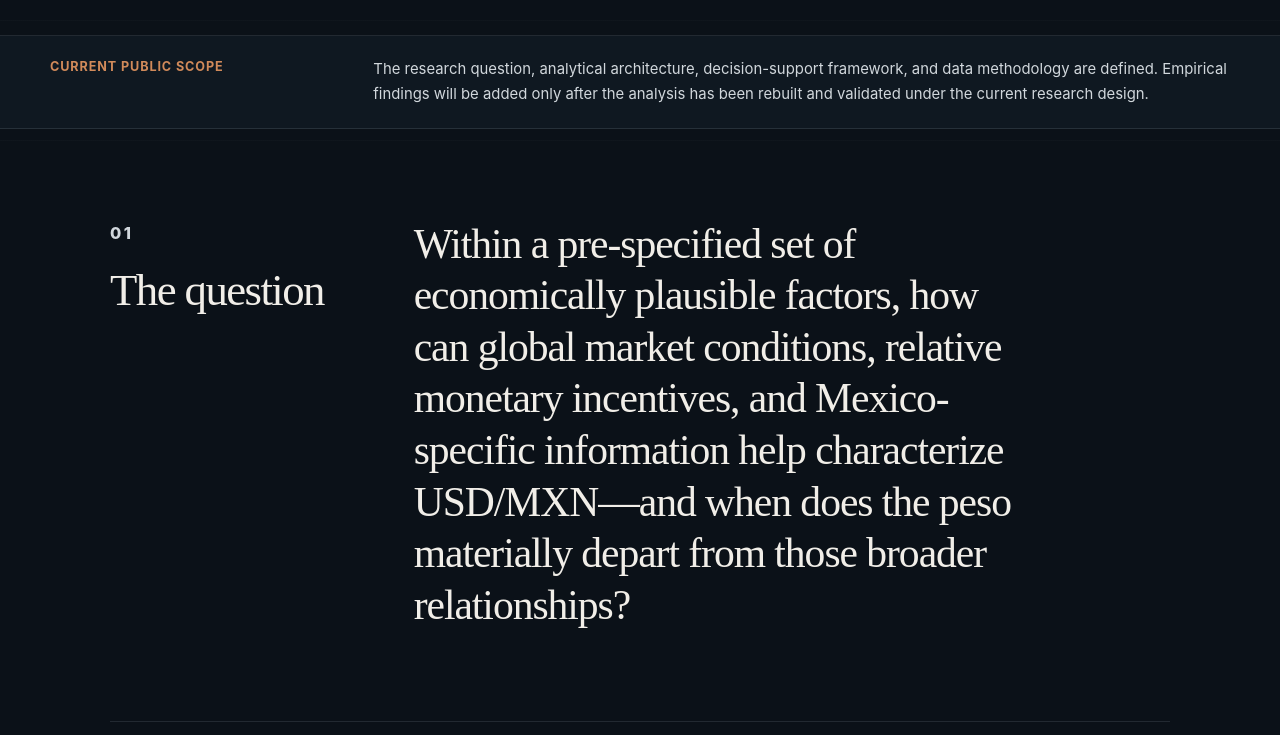
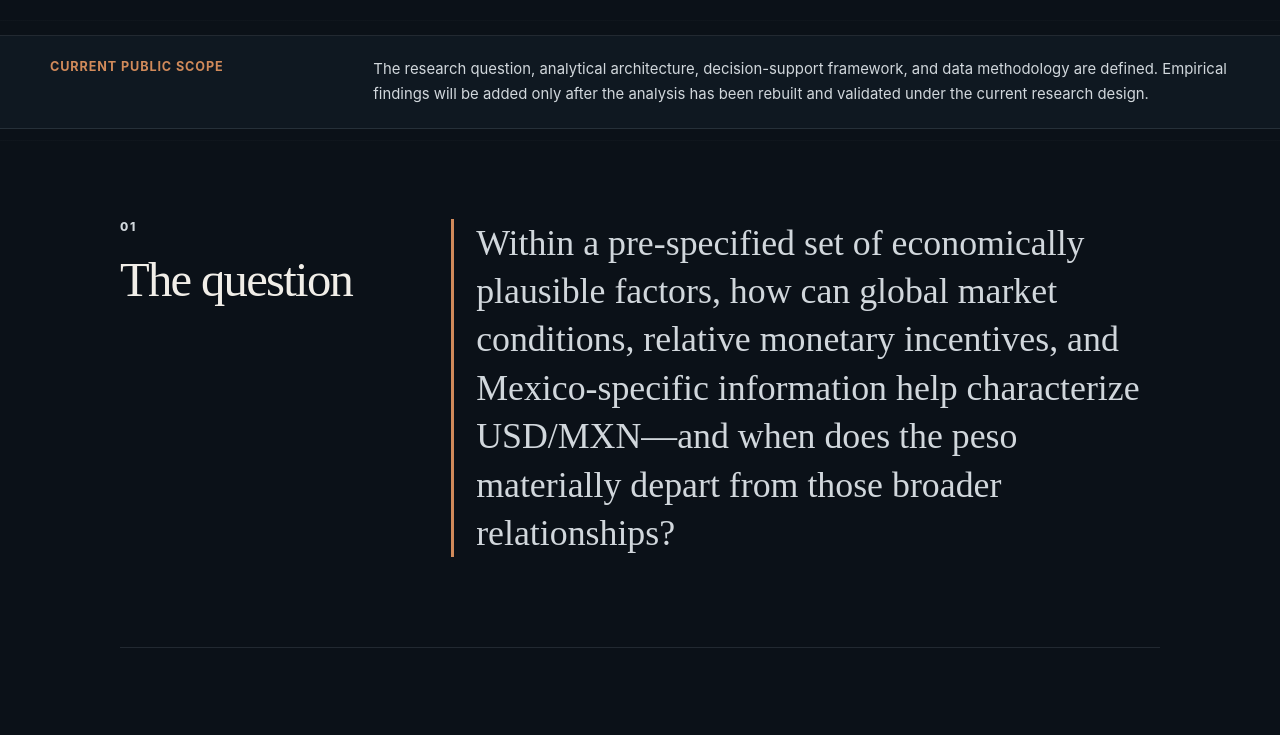
Before and after one commit to LuisGCanales/LuisGCanales.github.io, a website: page work/usdmxn/index.html in a window 1280 px wide. Shown: the part 620-1355 px from the top of the page. Drawn offline with Linux system fonts and the light colour scheme.

Commit message:
Restore pre-dark project typography

```diff
--- a/assets/css/styles.css
+++ b/assets/css/styles.css
@@ -546,15 +546,15 @@ img {
 }
 
 .article-shell {
-  width: min(calc(100% - 3rem), 1060px);
+  width: min(calc(100% - 3rem), 1040px);
   margin-inline: auto;
 }
 
 .content-section {
   display: grid;
-  grid-template-columns: minmax(170px, 0.3fr) minmax(0, 1fr);
-  gap: clamp(2.5rem, 6vw, 5.75rem);
-  padding: clamp(4.5rem, 7vw, 6.75rem) 0;
+  grid-template-columns: minmax(180px, 0.34fr) minmax(0, 1fr);
+  gap: clamp(2.5rem, 7vw, 6.5rem);
+  padding: clamp(4rem, 7vw, 6.5rem) 0;
   border-bottom: 1px solid var(--line);
 }
 
@@ -564,7 +564,7 @@ img {
 
 .content-section h2 {
   margin: 0;
-  font-size: clamp(2rem, 3.5vw, 3rem);
+  font-size: clamp(2rem, 3.8vw, 3.2rem);
 }
 
 .content-section h3 {
@@ -577,28 +577,20 @@ img {
 .content-section p {
   margin: 0 0 1.15rem;
   color: var(--ink-soft);
-  font-size: 1.02rem;
-  line-height: 1.78;
-}
-
-.content-section > :last-child {
-  max-width: var(--reading);
 }
 
 .content-section p:last-child {
   margin-bottom: 0;
 }
 
-.content-section .lead-question {
+.lead-question {
   margin: 0;
-  max-width: 29ch;
+  padding-left: 1.4rem;
+  border-left: 3px solid var(--copper);
   color: var(--ink);
   font-family: var(--serif);
-  font-size: clamp(1.85rem, 3.25vw, 2.75rem);
-  font-weight: 500;
-  letter-spacing: -0.025em;
-  line-height: 1.24;
-  text-wrap: pretty;
+  font-size: clamp(1.55rem, 2.8vw, 2.3rem);
+  line-height: 1.35;
 }
 
 .principle-box,
--- a/scripts/build.mjs
+++ b/scripts/build.mjs
@@ -7,7 +7,7 @@ const linkedin = 'https://www.linkedin.com/in/luiscanalesmx/';
 const github = 'https://github.com/luisgcanales';
 const email = 'luis.canales.oc@gmail.com';
 const cv = '/assets/docs/Luis_Canales_Portfolio_CV.pdf';
-const assetVersion = '20260914-visuals';
+const assetVersion = '20260914-editorial-restore';
 
 const projects = [
   {
--- a/work/usdmxn/index.html
+++ b/work/usdmxn/index.html
@@ -9,7 +9,7 @@
   <meta name="theme-color" content="#0b1118">
   <link rel="canonical" href="https://luisgcanales.github.io/work/usdmxn/">
   <link rel="icon" type="image/svg+xml" href="/assets/images/favicon.svg">
-  <link rel="stylesheet" href="/assets/css/styles.css?v=20260914-visuals">
+  <link rel="stylesheet" href="/assets/css/styles.css?v=20260914-editorial-restore">
   <meta property="og:type" content="website">
   <meta property="og:site_name" content="Luis Canales — Financial Markets Portfolio">
   <meta property="og:title" content="USD/MXN Macro-Financial Decision Framework — Luis Canales">
```
Also changed, not shown: about/index.html (+1 -1 lines), index.html (+1 -1 lines), work/index.html (+1 -1 lines), work/mexican-derivatives-regulation/index.html (+1 -1 lines).
